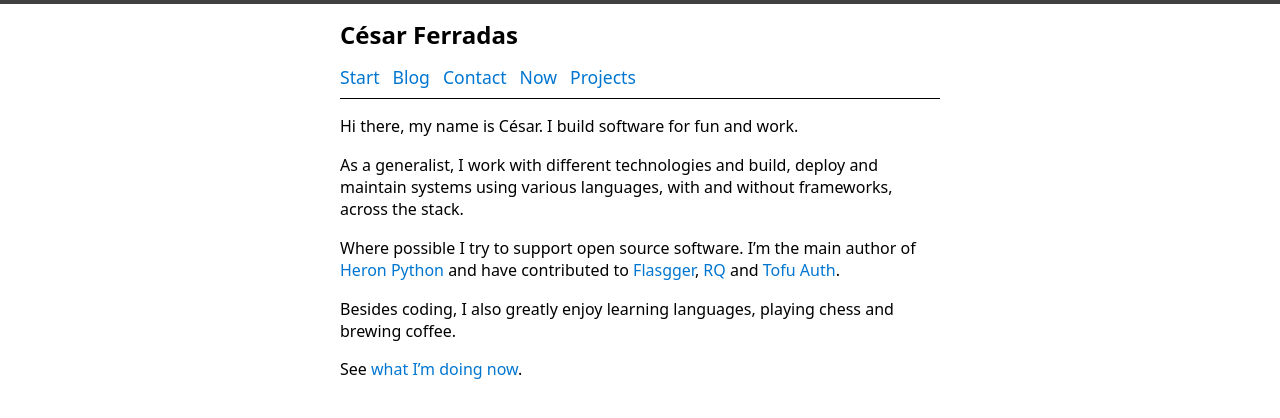
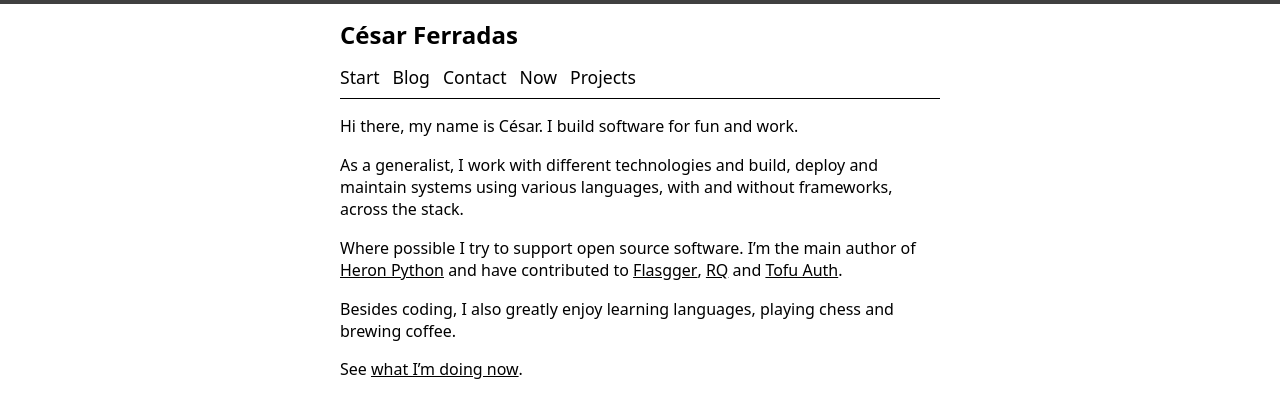
Before and after one commit to cesarferradas/ferrad.as, a Jekyll site: the page built from index.md, in a window 1280 px wide. Shown: the top 418 px of the page. Built offline with Jekyll 4.4.1, drawn with Linux system fonts in a browser that asks for light colours.

Commit message:
Render links as underlined and bolder, no color

```diff
--- a/public/css/s.scss
+++ b/public/css/s.scss
@@ -7,7 +7,6 @@
     --lesslight: #efefef;
     --dark: #404040;
     --moredark: #000;
-    --link: #0076d1;
     border-top: 0.3em solid var(--dark);
     line-height: 1.4em;
     font-family: system-ui, sans-serif;
@@ -52,9 +51,7 @@ body {
 }
 
 a {
-    color: var(--link) !important;
-    outline: none;
-    text-decoration: none;
+    text-decoration: underline;
 }
 
 a:hover {
@@ -72,6 +69,10 @@ nav a {
     font-size: 1.1em;
     font-weight: 500;
     text-decoration: none
+}
+
+p a {
+    font-weight: 450;
 }
 
 img {
@@ -150,9 +151,5 @@ button + button, .button + .button, input[type=submit] + input[type=submit] {
         --lesslight: #333;
         --dark: #eee;
         --moredark: #fefefe;
-        --link: #41adff;
-    }
-    a:focus {
-        outline: none;
     }
 }
```
